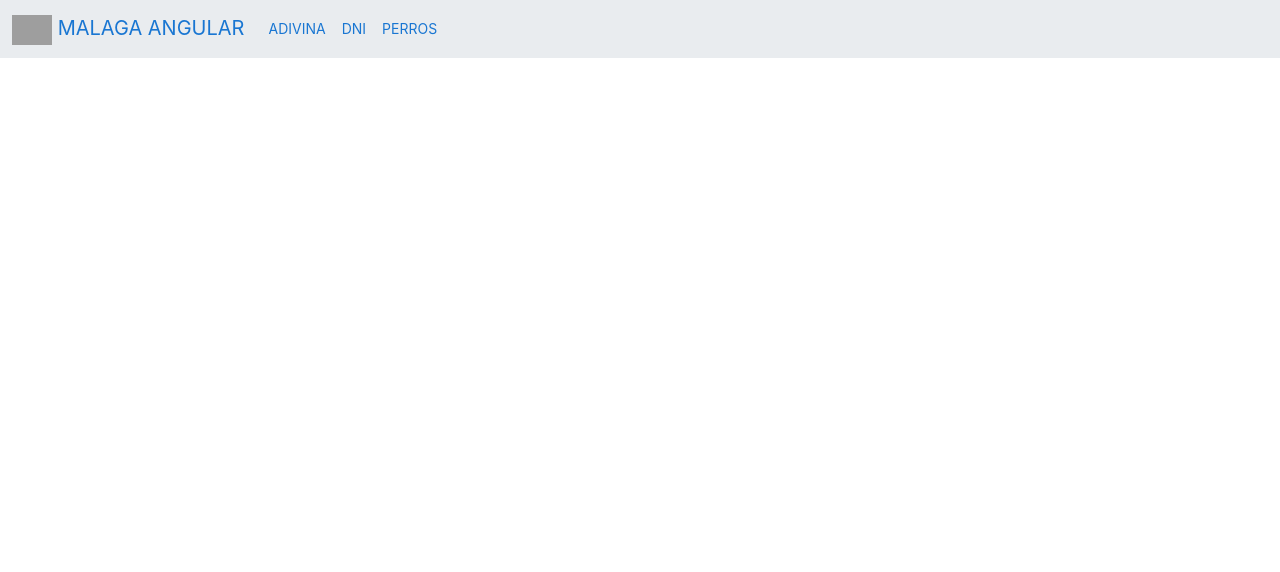
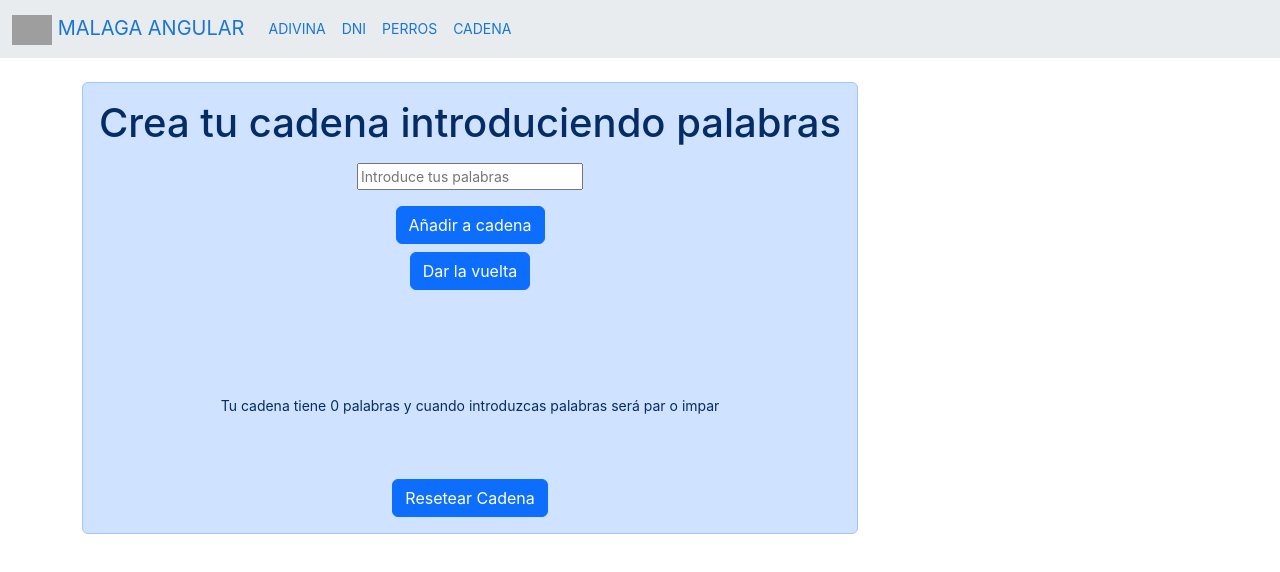
Before and after one commit to Marcel-Carrillo/AngularProyect, an Angular app: page /cadena in a window 1280 px wide. Before the commit this address led to /. Shown: the top 572 px of the page. Built offline with nearby package versions, Linux system fonts and the light colour scheme; grey boxes are pictures that could not be loaded.

Commit message:
ejercicio cadena

```diff
--- a/src/app/app-routing.module.ts
+++ b/src/app/app-routing.module.ts
@@ -3,12 +3,14 @@ import { RouterModule, Routes } from '@angular/router';
 import { DniComponent } from './components/dni/dni.component';
 import { AdivinaComponent } from './components/adivina/adivina.component';
 import { PerroComponent } from './components/perro/perro.component';
+import { CadenaComponent } from './components/cadena/cadena.component';
 
 //En este array de rotas, tengo que tener una ruta path asociado al componente
 const routes: Routes = [
   {path:"dni",component: DniComponent},
   {path:"adivina",component: AdivinaComponent},
-  {path:"perro",component: PerroComponent}
+  {path:"perro",component: PerroComponent},
+  {path:"cadena",component: CadenaComponent}
 ];
 
 @NgModule({
--- a/src/app/app.component.html
+++ b/src/app/app.component.html
@@ -32,6 +32,9 @@
         <li class="nav-item">
           <a class="nav-link" routerLink="/perro">PERROS</a>
         </li>
+        <li class="nav-item">
+          <a class="nav-link" routerLink="/cadena">CADENA</a>
+        </li>
       </ul>
 
     </div>
--- a/src/app/app.module.ts
+++ b/src/app/app.module.ts
@@ -8,6 +8,7 @@ import { DniComponent } from './components/dni/dni.component';
 import { PerroComponent } from './components/perro/perro.component';
 import { FormsModule } from '@angular/forms';
 import {HttpClientModule} from '@angular/common/http';
+import { CadenaComponent } from './components/cadena/cadena.component';
 
 
 @NgModule({
@@ -16,6 +17,7 @@ import {HttpClientModule} from '@angular/common/http';
     AdivinaComponent,
     DniComponent,
     PerroComponent,
+    CadenaComponent,
   ],
   imports: [
     BrowserModule,
--- /dev/null
+++ b/src/app/components/cadena/cadena.component.css
@@ -0,0 +1,11 @@
+.divPalabras{
+    width: fit-content;
+    display: flex;
+    justify-content: center;
+    flex-direction: column;
+    align-items: center;
+    text-align: center;
+    }
+    .boton{
+        width: fit-content;
+    }
--- /dev/null
+++ b/src/app/components/cadena/cadena.component.html
@@ -0,0 +1,37 @@
+<div class="divPalabras alert alert-primary" role="alert">
+  <h1>Crea tu cadena introduciendo palabras</h1>
+  <input
+    class="m-2"
+    type="text"
+    name="cadena"
+    id="cad"
+    [(ngModel)]="introducePalabra"
+    placeholder="Introduce tus palabras"
+  />
+  <button (click)="introduceACadena()" class="boton btn btn-primary m-2">
+    Añadir a cadena
+  </button>
+  <button (click)="darLaVuelta()" class="boton btn btn-primary">
+    Dar la vuelta
+  </button>
+  <br />
+  <br />
+  <br />
+  <span *ngIf="cadena != ''">Esta es tu cadena {{ cadena }}</span>
+  <span></span>
+  <br />
+  <span *ngIf="cadenaAlreves != ''"
+    >Esta es tu cadena al revés {{ cadenaAlreves }}</span
+  >
+  <span></span>
+  <br />
+  <span
+    >Tu cadena tiene {{ cantidadPalabras }} palabras y {{ esParOImpar }}</span
+  >
+  <br />
+  <br />
+  <br />
+  <button (click)="resetea()" class="boton btn btn-primary">
+    Resetear Cadena
+  </button>
+</div>
--- /dev/null
+++ b/src/app/components/cadena/cadena.component.ts
@@ -0,0 +1,48 @@
+import { Component, OnInit } from '@angular/core';
+
+@Component({
+  selector: 'app-cadena',
+  templateUrl: './cadena.component.html',
+  styleUrls: ['./cadena.component.css'],
+})
+export class CadenaComponent implements OnInit {
+  introducePalabra: String;
+  cadena: String;
+  cantidadPalabras: number;
+  esParOImpar: String;
+  cadenaAlreves: String;
+
+  constructor() {
+    this.introducePalabra = '';
+    this.cadena = '';
+    this.cantidadPalabras = 0;
+    this.esParOImpar = 'cuando introduzcas palabras será par o impar';
+    this.cadenaAlreves = '';
+  }
+  ngOnInit(): void {}
+
+  introduceACadena() {
+    if (this.introducePalabra != '') {
+      this.cadena = this.cadena.concat(this.introducePalabra.toString()+"-");
+      this.introducePalabra = '';
+      let palabras = this.cadena.split(',');
+      this.cantidadPalabras = palabras.length - 1;
+      if (this.cadena == '') {
+        this.cantidadPalabras = 0;
+      }
+    }
+    if (this.cantidadPalabras % 2 == 0) {
+      this.esParOImpar = 'es par';
+    } else {
+      this.esParOImpar = 'es impar';
+    }
+  }
+
+  darLaVuelta(): void {
+    this.cadenaAlreves = this.cadena.split('').reverse().join('');
+  }
+
+  resetea() {
+    location.reload();
+  }
+}
--- a/tsconfig.json
+++ b/tsconfig.json
@@ -2,6 +2,7 @@
 {
   "compileOnSave": false,
   "compilerOptions": {
+    "strictNullChecks": false,
     "baseUrl": "./",
     "outDir": "./dist/out-tsc",
     "forceConsistentCasingInFileNames": true,
```
Also changed, not shown: 1 other file (tests, documents, lock files or other folders).
